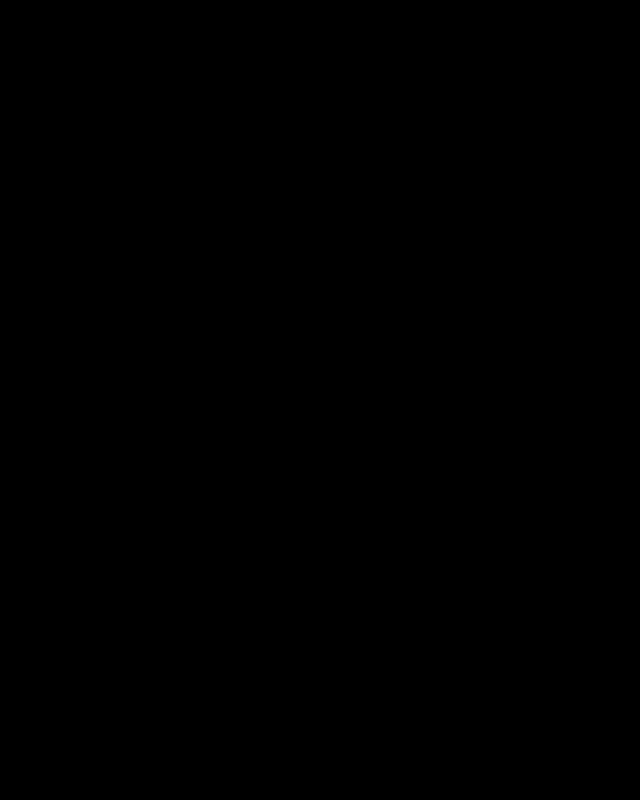
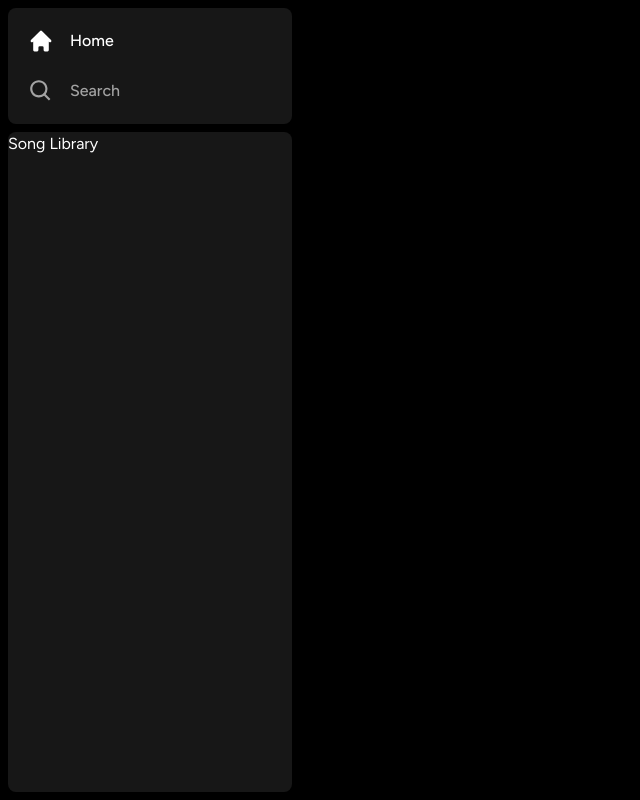
Before and after one commit to LaVieja1/songify, a Next.js app: page / in a window 1280 px wide. Shown: the whole page, without its empty margins (0-640 px from the left). Built offline with nearby package versions, Linux system fonts and the light colour scheme.

Commit message:
añadido sidebar items

```diff
--- /dev/null
+++ b/components/Box.tsx
@@ -0,0 +1,18 @@
+import { twMerge } from "tailwind-merge";
+
+interface BoxProps {
+  children: React.ReactNode;
+  className?: string;
+}
+
+const Box: React.FC<BoxProps> = ({ children, className }) => {
+  return (
+    <div
+      className={twMerge(`bg-neutral-900 rounded-lg h-fit w-full`, className)}
+    >
+      {children}
+    </div>
+  );
+};
+
+export default Box;
--- a/components/Sidebar.tsx
+++ b/components/Sidebar.tsx
@@ -4,6 +4,9 @@ import React, { useMemo } from "react";
 import { usePathname } from "next/navigation";
 import { HiHome } from "react-icons/hi";
 import { BiSearch } from "react-icons/bi";
+
+import Box from "./Box";
+import SidebarItem from "./SidebarItem";
 
 interface SidebarProps {
   children: React.ReactNode;
@@ -32,7 +35,16 @@ const Sidebar: React.FC<SidebarProps> = ({ children }) => {
 
   return (
     <div className="flex h-full">
-      <div className="hidden md:flex flex-col gap-y-2 bg-black h-full w-[300px] p-2"></div>
+      <div className="hidden md:flex flex-col gap-y-2 bg-black h-full w-[300px] p-2">
+        <Box>
+          <div className="flex flex-col gap-y-4 px-5 py-4">
+            {routes.map((item) => (
+              <SidebarItem key={item.label} {...item} />
+            ))}
+          </div>
+        </Box>
+        <Box className="overflow-y-auto h-full">Song Library</Box>
+      </div>
     </div>
   );
 };
--- /dev/null
+++ b/components/SidebarItem.tsx
@@ -0,0 +1,46 @@
+import Link from "next/link";
+import { IconType } from "react-icons";
+import { twMerge } from "tailwind-merge";
+
+interface SidebarItemProps {
+  icon: IconType;
+  label: string;
+  active?: boolean;
+  href: string;
+}
+
+const SidebarItem: React.FC<SidebarItemProps> = ({
+  icon: Icon,
+  label,
+  active,
+  href,
+}) => {
+  return (
+    <Link
+      href={href}
+      className={twMerge(
+        `
+        flex
+        flex-row
+        h-auto
+        items-center
+        w-full
+        gap-x-4
+        text-md
+        font-medium
+        cursor-pointer
+        hover:text-white
+        transition
+        text-neutral-400
+        py-1
+    `,
+        active && "text-white"
+      )}
+    >
+      <Icon size={26} />
+      <p className="truncate w-100">{label}</p>
+    </Link>
+  );
+};
+
+export default SidebarItem;
--- a/package.json
+++ b/package.json
@@ -12,7 +12,8 @@
     "next": "14.1.2",
     "react": "^18",
     "react-dom": "^18",
-    "react-icons": "^5.0.1"
+    "react-icons": "^5.0.1",
+    "tailwind-merge": "^2.2.1"
   },
   "devDependencies": {
     "@types/node": "^20",
```
Also changed, not shown: 1 other file (tests, documents, lock files or other folders).
